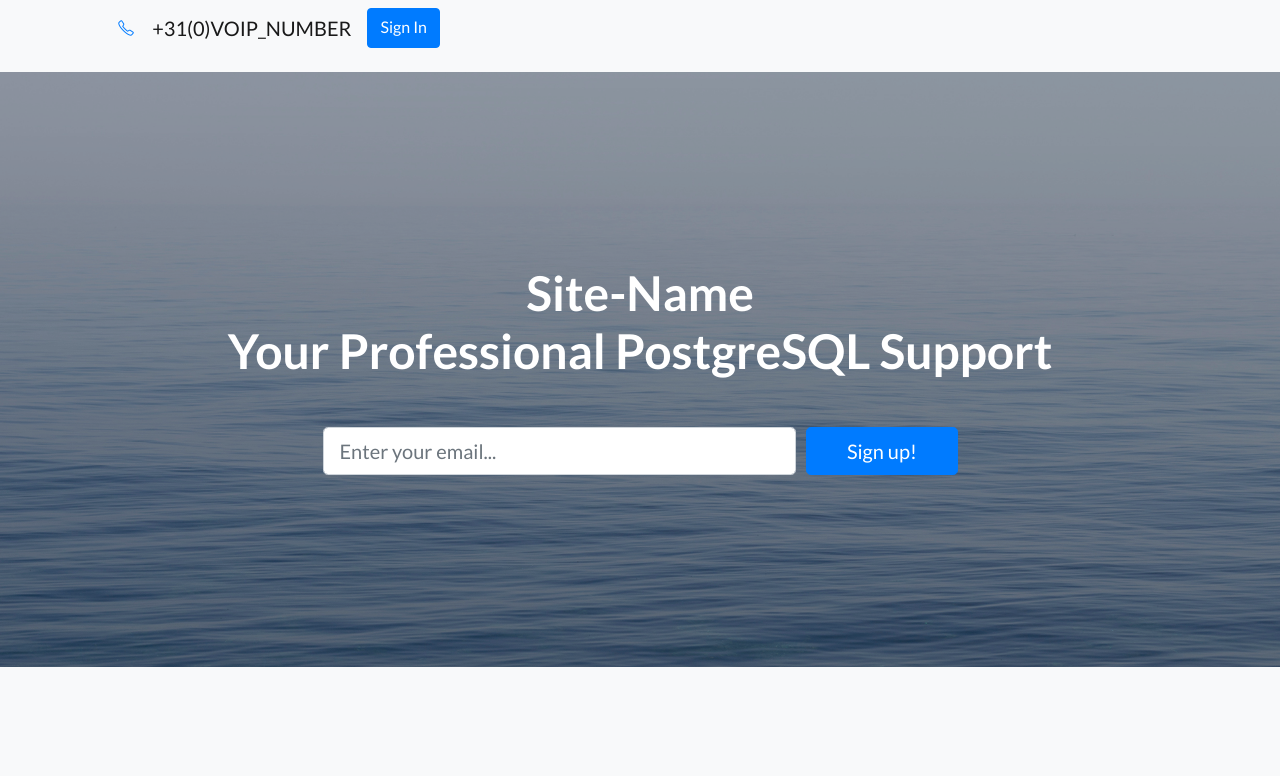
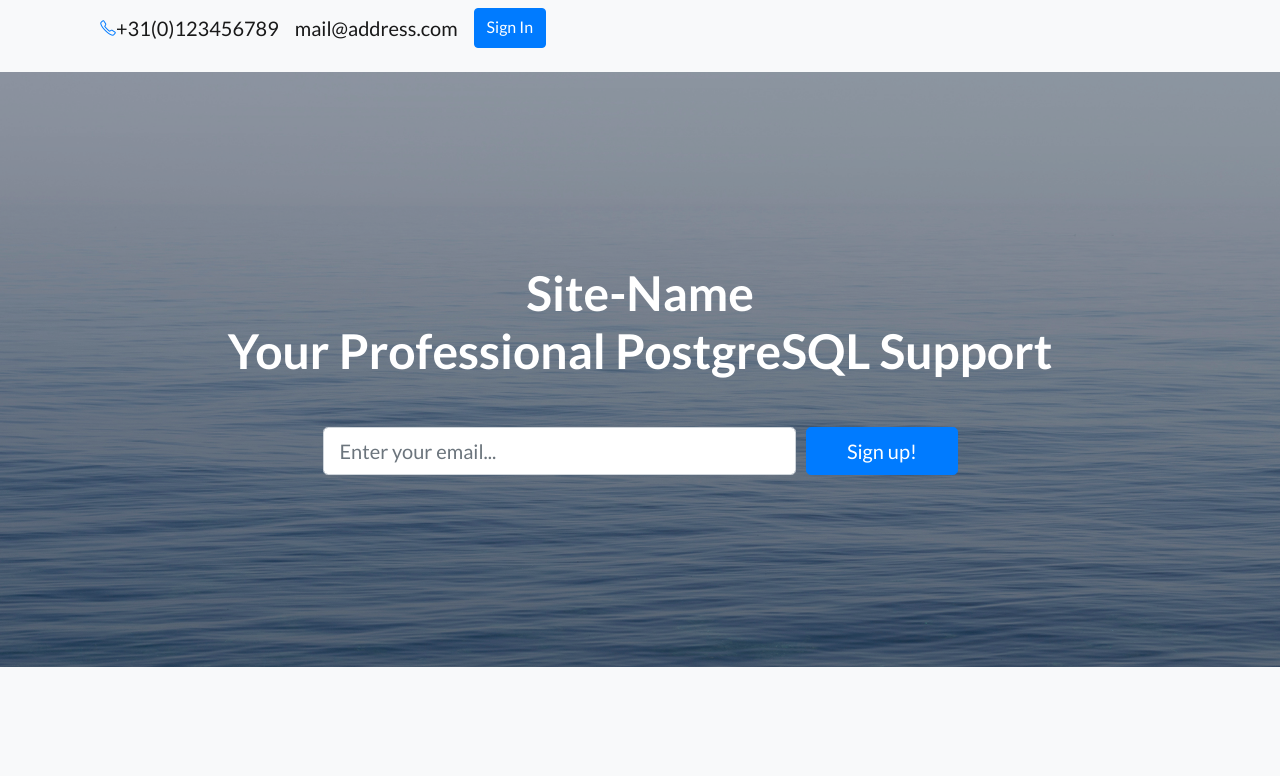
Before and after one commit to dba-git/dba-git, a website: page startbootstrap-landing-page/index.html in a window 1280 px wide. Shown: the top 776 px of the page. Drawn offline with Linux system fonts and the light colour scheme.

Commit message:
Update index.html

```diff
--- a/startbootstrap-landing-page/index.html
+++ b/startbootstrap-landing-page/index.html
@@ -36,7 +36,11 @@
 
 
 
-        <a class="navbar-brand" href="#">+31(0)VOIP_NUMBER</a>
+        <a class="navbar-brand" href="#">+31(0)123456789   </a>
+        <i class="icon-mail m-auto text-primary"></i>
+        <a class="navbar-brand" href="#">mail@address.com</a>
+
+
         <a class="btn btn-primary" href="#">Sign In</a>
       </div>
                         </div>
```
